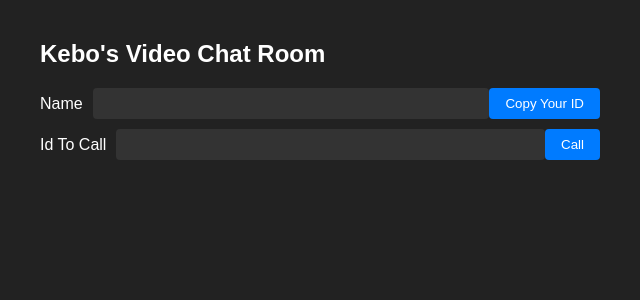
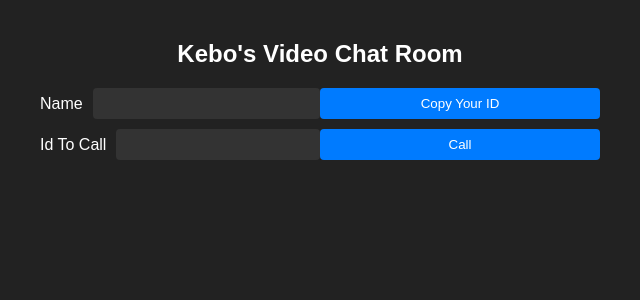
Before and after one commit to ken0gul/vChat-frontend, a React (Create React App) app: page / in a window 1280 px wide. Shown: the top 300 px of the page, without its empty margins (320-960 px from the left). Built offline with nearby package versions, Linux system fonts and the light colour scheme; no server answers.

Commit message:
removed name,call

```diff
--- a/src/components/VideoPlayer.jsx
+++ b/src/components/VideoPlayer.jsx
@@ -2,7 +2,7 @@ import React, { useContext } from "react";
 import { SocketContext } from "./SocketContex";
 
 const VideoPlayer = () => {
-  const { userVideo, name, callAccepted, myVideo, callEnded, stream, call } =
+  const { userVideo, callAccepted, myVideo, callEnded, stream } =
     useContext(SocketContext);
   return (
     <>
--- a/src/styles.css
+++ b/src/styles.css
@@ -11,6 +11,7 @@ body {
 h1 {
   font-size: 24px;
   margin: 20px 0;
+  text-align: center;
 }
 
 /* App Component */
@@ -52,6 +53,7 @@ form > div {
 
 label {
   margin-right: 10px;
+  flex-shrink: 0;
 }
 
 input[type="text"] {
@@ -70,6 +72,7 @@ button {
   background-color: #007bff;
   color: #fff;
   cursor: pointer;
+  width: 50%;
 }
 
 button:disabled {
```
